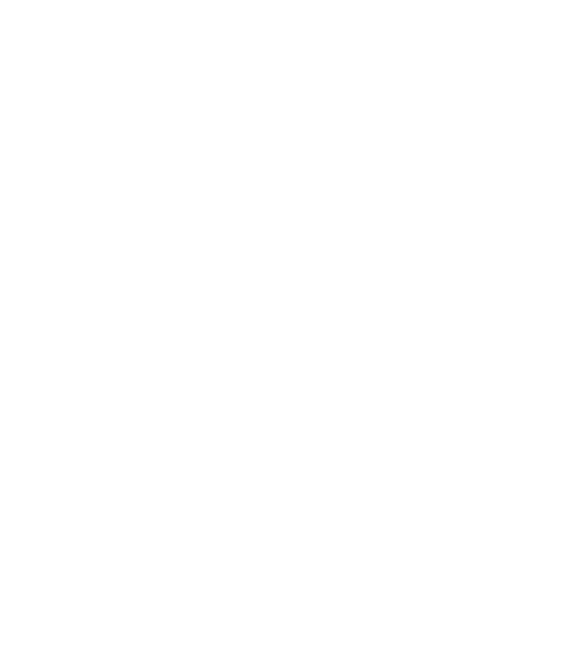
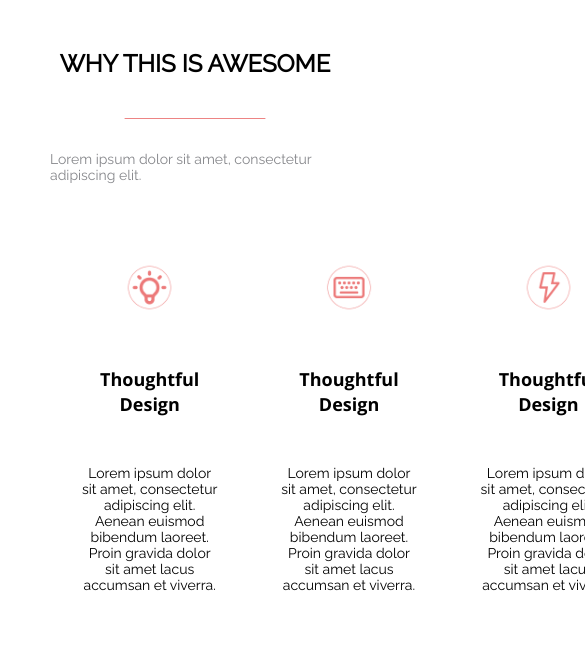
Before and after one commit to Denis-Sedyuk/lesson--hw-9, a plain HTML site: page index.html in a window 390 px wide. Shown: the top 656 px of the page, 585 px wide, since content can reach past the window. Drawn offline with nearby package versions, Linux system fonts and the light colour scheme.

Commit message:
second commit

```diff
--- /dev/null
+++ b/css/style.css
@@ -0,0 +1,149 @@
+* {
+  margin: 0;
+  padding: 0;
+  box-sizing: border-box;
+}
+
+body {
+  font-family: raleway, sans-serif;
+}
+
+.container {
+  margin: 0 auto;
+  max-width: 1170px;
+  padding: 50px;
+}
+
+.why {
+  display: flex;
+  flex-direction: column;
+  align-items: center;
+  justify-content: center;
+}
+
+.why__title {
+  margin-bottom: 40px;
+  font-size: 36px;
+  line-height: 42px;
+}
+
+.why__image {
+  margin-bottom: 40px;
+  width: 170px;
+}
+
+.why__text {
+  margin-bottom: 110px;
+  font-size: 18px;
+  line-height: 21px;
+  color: #86878b;
+}
+
+.about {
+  display: flex;
+  flex-basis: 33.33%;
+}
+
+.about__column {
+  max-width: 370px;
+  display: flex;
+  flex-direction: column;
+  align-items: center;
+}
+
+.about__title {
+  font-family: Open Sans;
+  font-size: 24px;
+  line-height: 33px;
+  margin-bottom: 8px;
+  text-align: center;
+  padding: 40px 50px;
+}
+
+.about__text {
+  font-size: 18px;
+  line-height: 21px;
+  text-align: center;
+  padding: 0 30px;
+}
+
+@media screen and (max-width: 1024px) {
+  .why__title {
+    font-size: 24px;
+    line-height: 28px;
+  }
+
+  .why__image {
+    margin-bottom: 32px;
+    width: 142px;
+  }
+
+  .why__text {
+    font-size: 14px;
+    line-height: 16px;
+    margin-bottom: 65px;
+  }
+
+  .about {
+    display: flex;
+  }
+
+  .about__image {
+    width: 79.55px;
+  }
+
+  .about__title {
+    font-size: 18px;
+    line-height: 25px;
+  }
+
+  .about__text {
+    font-size: 14px;
+    line-height: 16px;
+    margin-bottom: 60px;
+  }
+}
+
+@media screen and (max-width: 320px) {
+  .why {
+    display: flex;
+    flex-direction: column;
+    align-items: center;
+    justify-content: center;
+  }
+
+  .why__title {
+    font-size: 18px;
+    line-height: 21px;
+  }
+
+  .why__image {
+    margin-bottom: 25px;
+  }
+
+  .why__text {
+    font-size: 13px;
+    line-height: 15px;
+    margin-bottom: 83px;
+  }
+
+  .about {
+    display: flex;
+    flex-direction: column;
+  }
+
+  .about__image {
+    width: 79.55px;
+  }
+
+  .about__title {
+    font-size: 18px;
+    line-height: 25px;
+  }
+
+  .about__text {
+    font-size: 14px;
+    line-height: 16px;
+    margin-bottom: 43px;
+  }
+}
--- a/index.html
+++ b/index.html
@@ -1,2 +1,69 @@
-<html>
+<!DOCTYPE html>
+<html lang="en">
+  <head>
+    <meta charset="UTF-8" />
+    <meta http-equiv="X-UA-Compatible" content="IE=edge" />
+    <meta name="viewport" content="width=device-width, initial-scale=1.0" />
+    <title>Why this</title>
+    <link rel="stylesheet" href="./css/style.css" />
+
+    <link rel="preconnect" href="https://fonts.googleapis.com" />
+    <link rel="preconnect" href="https://fonts.gstatic.com" crossorigin />
+    <link
+      href="https://fonts.googleapis.com/css2?family=Inter:wght@300;400;500;700&family=Montserrat:ital,wght@0,100;0,200;0,300;0,400;0,500;0,600;0,700;1,100;1,200;1,300;1,400;1,500;1,600;1,700&family=Open+Sans:wght@400;600;700&family=Raleway&family=Roboto:ital,wght@0,400;0,500;0,700;1,500&display=swap"
+      rel="stylesheet"
+    />
+  </head>
+  <body>
+    <div class="container">
+      <div class="why">
+        <h2 class="why__title">WHY THIS IS AWESOME</h2>
+        <img src="./images/separator.svg" alt=separator" class="why__image">
+        <p class="why__text">
+          Lorem ipsum dolor sit amet, consectetur adipiscing elit.
+        </p>
+      </div>
+      <div class="about">
+        <div class="about__column">
+          <img
+            class="about__image"
+            src="./images/about_icon_1.png"
+            alt="lamp"
+          />
+          <h4 class="about__title">Thoughtful Design</h4>
+          <p class="about__text">
+            Lorem ipsum dolor sit amet, consectetur adipiscing elit. Aenean
+            euismod bibendum laoreet. Proin gravida dolor sit amet lacus
+            accumsan et viverra.
+          </p>
+        </div>
+        <div class="about__column">
+          <img
+            class="about__image"
+            src="./images/about_icon_2.png"
+            alt="lamp"
+          />
+          <h4 class="about__title">Thoughtful Design</h4>
+          <p class="about__text">
+            Lorem ipsum dolor sit amet, consectetur adipiscing elit. Aenean
+            euismod bibendum laoreet. Proin gravida dolor sit amet lacus
+            accumsan et viverra.
+          </p>
+        </div>
+        <div class="about__column">
+          <img
+            class="about__image"
+            src="./images/about_icon_3.png"
+            alt="lamp"
+          />
+          <h4 class="about__title">Thoughtful Design</h4>
+          <p class="about__text">
+            Lorem ipsum dolor sit amet, consectetur adipiscing elit. Aenean
+            euismod bibendum laoreet. Proin gravida dolor sit amet lacus
+            accumsan et viverra.
+          </p>
+        </div>
+      </div>
+    </div>
+  </body>
 </html>
```
Also changed, not shown: images/about_icon_1.png (added), images/about_icon_2.png (added), images/about_icon_3.png (added), images/separator.svg (added).
